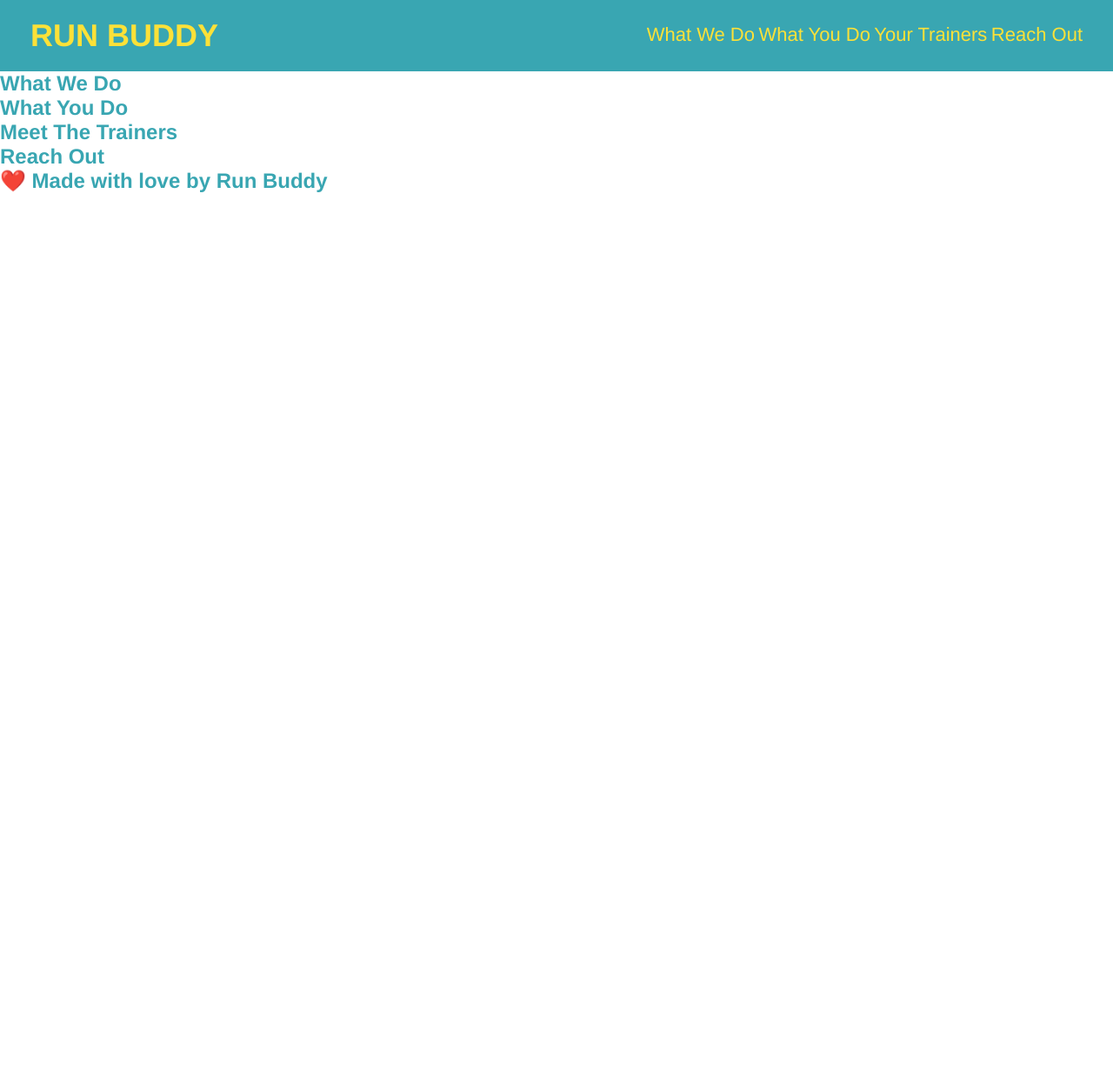
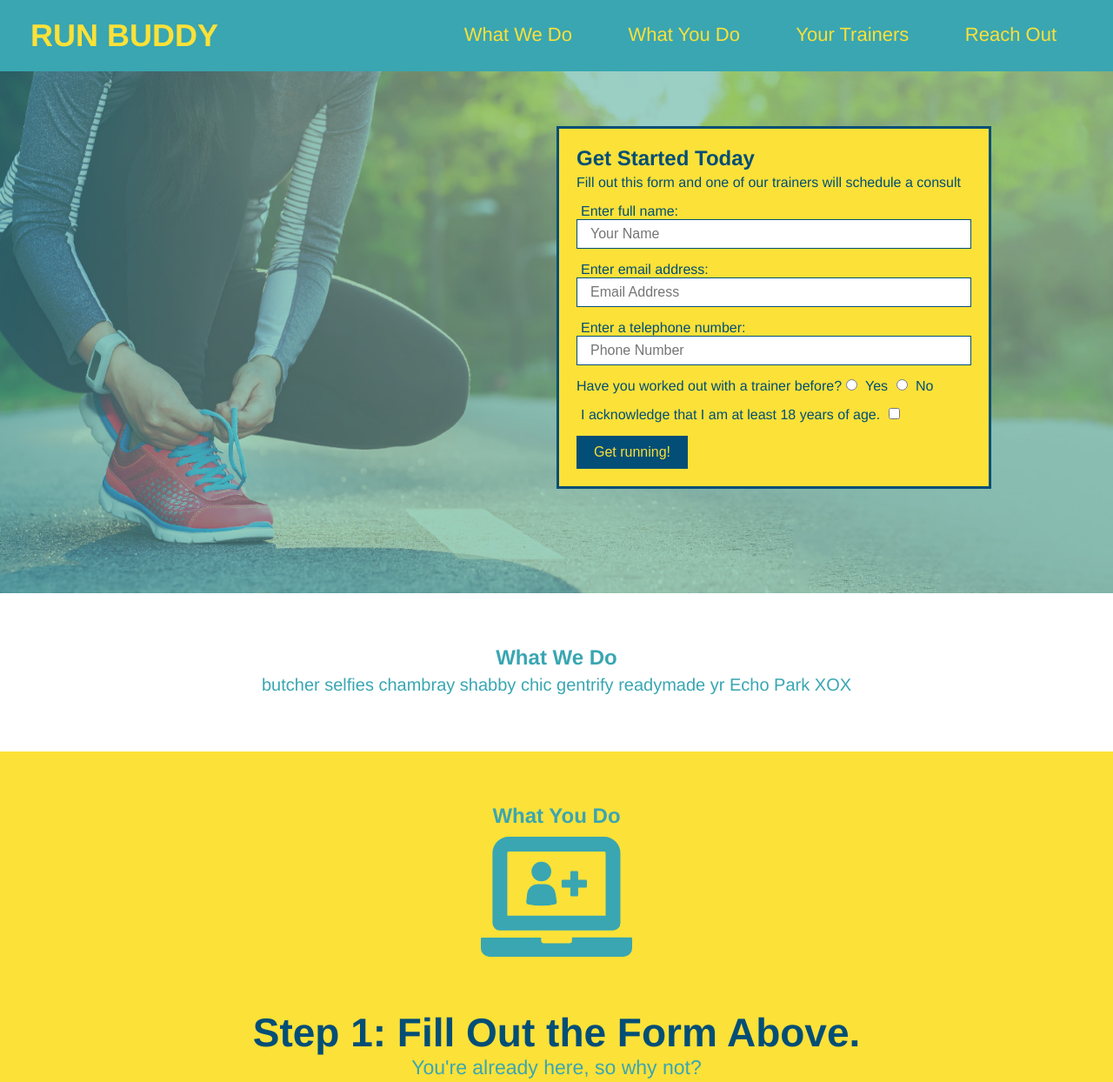
Before and after one commit to ungodlyjojo/run-buddy, a plain HTML site: page index.html in a window 1280 px wide. Shown: the top 1244 px of the page at 87% size. Before the commit the page ends 800 px from the top, so only its background shows below. Drawn offline with Linux system fonts and the light colour scheme.

Commit message:
style wyd section

```diff
--- a/assets/css/style.css
+++ b/assets/css/style.css
@@ -1,6 +1,7 @@
 * {
   margin: 0;
   padding: 0;
+  box-sizing: border-box;
 }
 
 body {
@@ -8,7 +9,8 @@ body {
   color: #39a6b2;
   font-family: Helvetica, Arial, sans-serif;
 }
-/*applys to header*/
+
+/* apply styles to <header> */
 header {
   padding: 20px 35px;
   background-color: #39a6b2;
@@ -21,7 +23,6 @@ body {
   margin: 0;
   display: inline;
 }
-
 header a {
   text-decoration: none;
   color: #fce138;
@@ -37,7 +38,139 @@ body {
 }
 
 header nav ul li a {
-      margin: 0 30xpx;
+  margin: 0 30px;
   font-weight: lighter;
   font-size: 22px;
 }
+
+footer {
+  background: #fce138;
+  width: 100%;
+  padding: 40px 35px;
+}
+
+footer h2 {
+  display: inline;
+  color: #024e76;
+  font-size: 30px;
+  margin: 0;
+}
+
+footer div {
+  float: right;
+  line-height: 1.5;
+  text-align: right;
+}
+
+footer a {
+  color: #024e76;
+}
+
+section {
+  padding: 60px;
+}
+
+/* Hero Style Start */
+.hero {
+  background-image: url('../images/hero-bg.jpg');
+  height: 600px;
+  background-size: cover;
+  background-position: center;
+  position: relative;
+}
+/* Hero Style End */
+
+.hero-form {
+  border: 3px solid #024e76;
+  background-color: #fce138;
+  padding: 20px;
+  width: 500px;
+  color: #024e76;
+  position: absolute;
+  bottom: 120px;
+  right: 140px;
+}
+
+.hero-form h3 {
+  font-size: 24px;
+  margin: 0;
+}
+.hero-form p {
+  margin: 5px 0 15px 0;
+}
+
+.form-input {
+  border: 1px solid #024e76;
+  display: block;
+  padding: 7px 15px;
+  font-size: 16px;
+  color: #024e76;
+  width: 100%;
+  margin-bottom: 15px;
+}
+
+.hero-form label {
+  margin: 0 5px;
+}
+
+.hero-form button {
+  color: #fce138;
+  background-color: #024e76;
+  border: none;
+  padding: 10px 20px;
+  font-size: 16px;
+}
+
+.intro {
+  text-align: center;
+}
+
+.intro p {
+  line-height: 1.7;
+  color: #39a6b2;
+  width: 80%;
+  font-size: 20px;
+  margin: 0 auto;
+}
+
+.steps {
+  text-align: center;
+  background: #fce138
+}
+
+.section-title {
+  font-size: 55px;
+  color: #024e76;
+  margin-bottom: 35px;
+  padding: 0 100px 20px 100px;
+  display: inline-block;
+  border-bottom: 3px solid;
+}
+
+.primary-border {
+  border-color: #fce138;
+}
+
+.secondary-border {
+  border-color: #39a6b2;
+}
+
+.steps div {
+  margin-bottom: 80px;
+}
+
+.steps img {
+width: 15%;
+margin: 10px 0;
+}
+
+.steps h3 {
+  color: #024e76;
+  font-size: 46px;
+  margin-top: 46px;
+}
+
+.steps p {
+  color: #39a6b2;
+  font-size: 23px;
+}
--- a/index.html
+++ b/index.html
@@ -1,22 +1,26 @@
 <!DOCTYPE html>
 <html lang="en">
+
 <head>
   <meta charset="UTF-8" />
   <title>Run Buddy</title>
-        <link rel="stylesheet" href="assets/css/style.css" />
+  <link rel="stylesheet" href="./assets/css/style.css" />
 </head>
+
 <body>
-<!--navigation-->
+  <!-- navigation -->
   <header>
     <h1>
-        <a href="/">RUN BUDDY</a>
+      <a href="/">
+        RUN BUDDY
+      </a>
     </h1>
     <nav>
-<!--unordered list element-->
+      <!-- Unordered list element -->
       <ul>
-    <!--list item element-->
+        <!-- List item element-->
         <li>
-        <!--anchor element-->
+          <!-- Anchor element -->
           <a href="#what-we-do">What We Do</a>
         </li>
         <li>
@@ -28,35 +32,98 @@
         <li>
           <a href="#reach-out">Reach Out</a>
         </li>
-
       </ul>
     </nav>
   </header>
-<!--hero/jumbotron-->
-    <section>
+
+  <!-- hero/jumbotron -->
+  <section class="hero">
+    <div class="hero-form">
+      <h3>Get Started Today</h3>
+      <p>Fill out this form and one of our trainers will schedule a consult</p>
+      <form>
+        <label for="name">Enter full name:</label>
+        <input type="text" placeholder="Your Name" name="name" id="name" class="form-input" />
+        <label for="email">Enter email address:</label>
+        <input type="text" placeholder="Email Address" name="email" id="email" class="form-input" />
+        <label for="phone">Enter a telephone number:</label>
+        <input type="text" placeholder="Phone Number" name="phone" id="phone" class="form-input" />
+        <p>
+          Have you worked out with a trainer before?
+          <input type="radio" name="trainer-confirm" id="trainer-yes" />
+          <label for="trainer-yes">Yes</label>
+          <input type="radio" name="trainer-confirm" id="trainer-no" />
+          <label for="trainer-no">No</label>
+        </p>
+        <p>
+          <label for="checkbox">
+            I acknowledge that I am at least 18 years of age.
+          </label>
+          <input type="checkbox" name="checkpoint1" id="checkbox" />
+        </p>
+        <button type="submit">
+          Get running!
+        </button>
+      </form>
+    </div>
+  </section>
+
+  <!-- "what we do" section -->
+  <section id="what-we-do" class="intro">
+    <h2>What We Do</h2>
+    <p>
+      butcher selfies chambray shabby chic gentrify readymade yr Echo Park XOX
+    </p>
+  </section>
+
+  <!-- "what you do" section -->
+  <section id="what-you-do" class="steps">
+    <h2>What You Do</h2>
+
+    <div>
+      <img src="assets/images/step-1.svg" alt=""/>
+      <h3>Step 1: Fill Out the Form Above.</h3>
+      <p>You're already here, so why not?</p>
+    </div>
+
+    <div>
+      <img src="assets/images/step-2.svg" alt=""/>
+      <h3>Step 2: Consult with One of Our Trainers.</h3>
+      <p>Are you here to build muscle, lose weight, or just feel good?</p>
+    </div>
+
+    <div>
+      <img src="assets/images/step-3.svg" alt=""/>
+    <h3>Step 3: Get Running.</h3>
+    <p>Hit the ground running (literally) once your trainer lays out your plan. </p>
+    </div>
+
+    <div>
+      <img src="assets/images/step-4.svg" alt=""/>
+      <h3>Step 4: See Results.</h3>
+      <p>Bi-weekly checkins with your trainer will keep you focused</p>
+    </div>
 
   </section>
-<!--"what we do" section-->
-    <section>
-        <h2>What We Do</h2>
-    </section>
-<!--"what you do" section-->
-    <section>
-        <h2>What You Do</h2>
-    </section>
-<!--"meet the trainers" section-->
-    <section>
+
+  <!-- "meet the trainers" section -->
+  <section class="steps" class="steps">
     <h2>Meet The Trainers</h2>
   </section>
 
-<!--"reach out" section-->
-    <section>
+  <!-- "reach out" section -->
+  <section class="steps" class="steps">
     <h2>Reach Out</h2>
   </section>
 
-<!--Footer-->
+  <!-- footer -->
   <footer>
-    <h2>❤️ Made with love by Run Buddy</h2>
+    <h2>❤️ Made with love by Run Buddy.</h2>
+    <div>
+      <a href="#">Read Our Privacy Policy</a><br />
+      &copy; 2019 Run Buddy, Inc.
+    </div>
   </footer>
 </body>
+
 </html>
```
Also changed, not shown: assets/images/hero-bg.jpg (added), assets/images/step-1.svg (added), assets/images/step-2.svg (added), assets/images/step-3.svg (added), assets/images/step-4.svg (added). Lines whose indentation alone changed are shown as unchanged.
